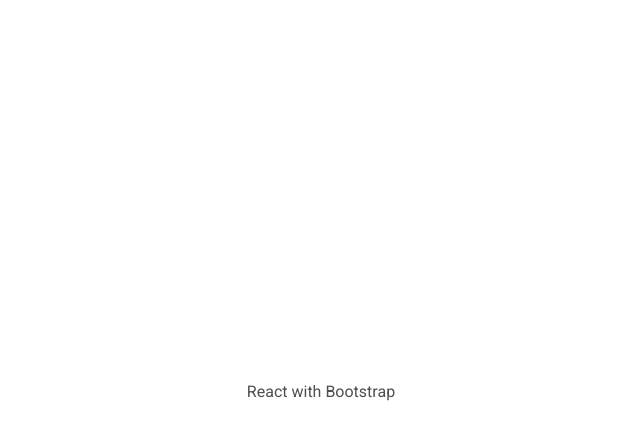
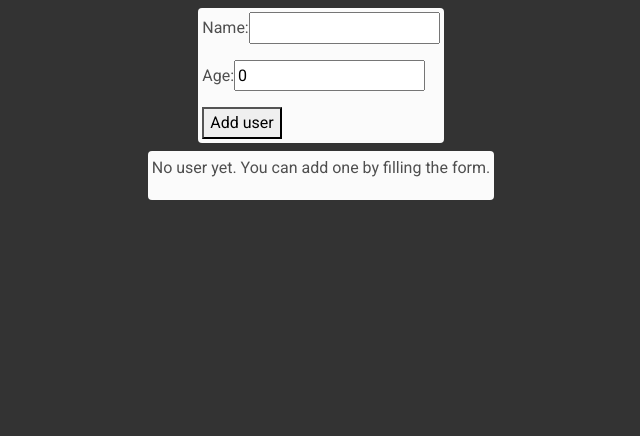
Before and after one commit to schumannl/udemy-react-course--user-app, a React (Create React App) app: page / in a window 1280 px wide. Shown: the top 436 px of the page, without its empty margins (319-959 px from the left). Built offline with nearby package versions, Linux system fonts and the light colour scheme.

Commit message:
Creating user form and list

```diff
--- a/src/App.css
+++ /dev/null
@@ -1,38 +0,0 @@
-.App {
-  text-align: center;
-}
-
-.App-logo {
-  height: 40vmin;
-  pointer-events: none;
-}
-
-@media (prefers-reduced-motion: no-preference) {
-  .App-logo {
-    animation: App-logo-spin infinite 20s linear;
-  }
-}
-
-.App-header {
-  background-color: #282c34;
-  min-height: 100vh;
-  display: flex;
-  flex-direction: column;
-  align-items: center;
-  justify-content: center;
-  font-size: calc(10px + 2vmin);
-  color: white;
-}
-
-.App-link {
-  color: #61dafb;
-}
-
-@keyframes App-logo-spin {
-  from {
-    transform: rotate(0deg);
-  }
-  to {
-    transform: rotate(360deg);
-  }
-}
--- a/src/App.js
+++ /dev/null
@@ -1,12 +0,0 @@
-
-import './App.css';
-
-function App() {
-  return (
-    <div className="d-flex flex-column justify-content-center align-items-center h-100">
-      <p>React with Bootstrap</p>
-    </div>
-  );
-}
-
-export default App;
--- /dev/null
+++ b/src/components/App/App.js
@@ -0,0 +1,36 @@
+import { useState } from 'react';
+import UserForm from './User/Form';
+import UserList from './User/List';
+
+const FORM_INPUT_AGE_DEFAULT = 0;
+const FORM_INPUT_AGE_STEP = 1;
+const FORM_INPUT_NAME_DEFAULT = '';
+const USERS = [];
+
+function App() {
+  const [users, setUsers] = useState(USERS);
+
+  function addUserHandler(newUser) {
+    setUsers(function (previousState){
+      return [
+        newUser,
+        ...previousState
+      ];
+    });
+  }
+
+  return (
+    <>
+      <UserForm
+        ageDefault={FORM_INPUT_AGE_DEFAULT}
+        ageStep={FORM_INPUT_AGE_STEP}
+        nameDefault={FORM_INPUT_NAME_DEFAULT}
+        onAddUser={addUserHandler}
+      />
+
+      <UserList users={users} />
+    </>
+  );
+}
+
+export default App;
--- /dev/null
+++ b/src/components/App/User/Form.js
@@ -0,0 +1,64 @@
+import { useState } from 'react';
+import Card from '../../Ui/Card';
+
+function Form(props) {
+    const [name, setName] = useState(props.nameDefault);
+    const [age, setAge] = useState(props.ageDefault);
+
+    function nameChangeHandler(event) {
+        setName(event.target.value);
+    }
+
+    function ageChangeHandler(event) {
+        setAge(event.target.value);
+    }
+
+    function onSubmitHandler(event) {
+        event.preventDefault();
+        props.onAddUser(createUser());
+        resetFormValues();
+    }
+
+    function createUser() {
+        return {
+            id: Math.random().toString(),
+            name: name,
+            age: age
+        };
+    }
+
+    function resetFormValues() {
+        setName(props.nameDefault);
+        setAge(props.ageDefault);
+    }
+
+    return (
+        <Card>
+            <form onSubmit={onSubmitHandler}>
+                <p>
+                    <label htmlFor="name">Name: </label>
+                    <input
+                        type="text"
+                        name="name"
+                        value={name}
+                        onChange={nameChangeHandler}
+                    />
+                </p>
+                <p>
+                    <label htmlFor="age">Age: </label>
+                    <input
+                        type="number"
+                        min="0"
+                        step={props.ageStep}
+                        name="age"
+                        value={age}
+                        onChange={ageChangeHandler}
+                    />
+                </p>
+                <button id="add">Add user</button>
+            </form>
+        </Card>
+    );
+}
+
+export default Form;
--- /dev/null
+++ b/src/components/App/User/List.js
@@ -0,0 +1,24 @@
+import Card from "../../Ui/Card";
+import ListItem from "./ListItem";
+
+function List(props) {
+    function displayUser(user) {
+        return <ListItem name={user.name} age={user.age} />;
+    }
+
+    function displayNoUser() {
+        return <p>No user yet. You can add one by filling the form.</p>
+    }
+
+    function getListContents() {
+        return (props.users.length > 0)
+        ? props.users.map(displayUser)
+        : displayNoUser();
+    }
+
+    return (
+        <Card>{getListContents()}</Card>
+    );
+}
+
+export default List;
--- /dev/null
+++ b/src/components/App/User/ListItem.js
@@ -0,0 +1,9 @@
+function ListItem(props) {
+    return (
+        <p>
+            <strong>{props.name}</strong> is years old <i>{props.age}</i>.
+        </p>
+    );
+}
+
+export default ListItem;
--- /dev/null
+++ b/src/components/Ui/Card.js
@@ -0,0 +1,9 @@
+function Card(props) {
+    return (
+        <div className='d-flex justify-content-center'>
+            <div className='bg-light rounded p-1 mt-2'>{props.children}</div>
+        </div>
+    );
+}
+
+export default Card;
--- a/src/index.css
+++ b/src/index.css
@@ -1,4 +1,5 @@
 html, body, div#root{
     height: 100%!important;
     font-family: "Roboto", sans-serif;
+    background-color: #333;
 }
--- a/src/index.js
+++ b/src/index.js
@@ -1,7 +1,7 @@
 import React from 'react';
 import ReactDOM from 'react-dom';
 import './index.css';
-import App from './App';
+import App from './components/App/App';
 
 ReactDOM.render(
   <React.StrictMode>
```
